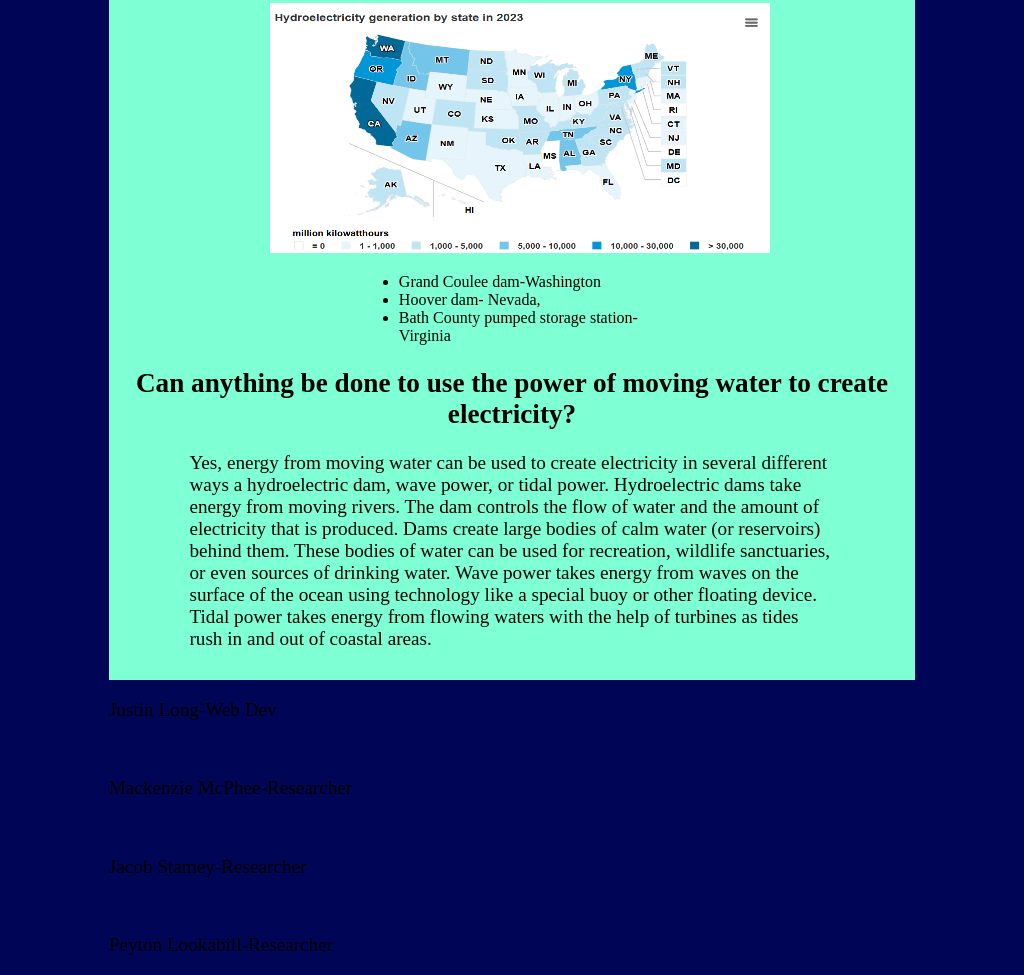
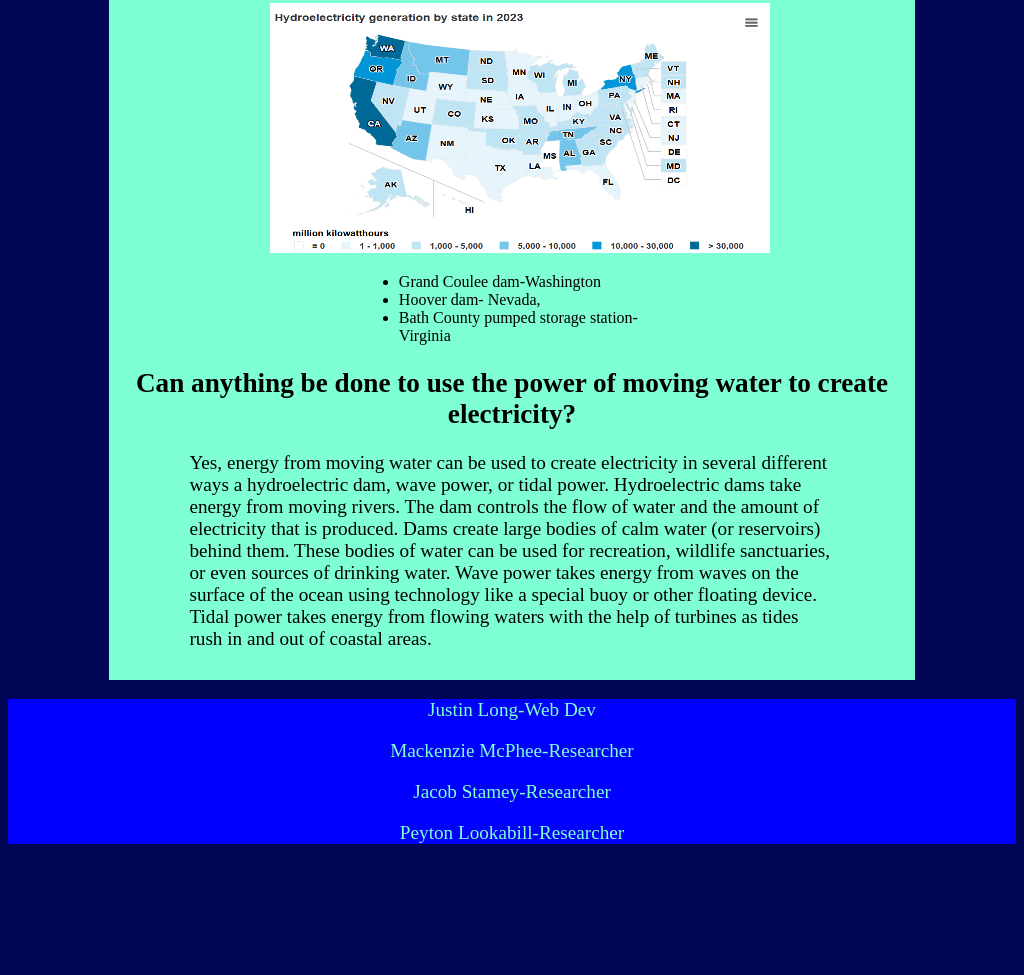
Before and after one commit to JustinTLong16/hydroelectric, a plain HTML site: page index.html in a window 1024 px wide. Shown: the part 946-1921 px from the top of the page. After the commit the page ends 1810 px from the top, so only its background shows below. Drawn offline with Linux system fonts and the light colour scheme.

Commit message:
finished footer!

```diff
--- a/index.html
+++ b/index.html
@@ -83,11 +83,11 @@
         </section>
         </main>
         </div>
-        <footer>
-            <p>Justin Long-Web Dev</p><br>
-            <p>Mackenzie McPhee-Researcher</p><br>
-            <p>Jacob Stamey-Researcher</p><br>
-            <p>Peyton Lookabill-Researcher</p>
-        </footer>
     </body>
+    <footer>
+        <p>Justin Long-Web Dev</p>
+        <p>Mackenzie McPhee-Researcher</p>
+        <p>Jacob Stamey-Researcher</p>
+        <p>Peyton Lookabill-Researcher</p>
+    </footer>
 </html>
--- a/style.css
+++ b/style.css
@@ -110,6 +110,12 @@
             width:560;
             height:315;
         }
+        footer{
+            background-color: blue;
+            margin-top: 0%;
+            text-align: center;
+            color: aquamarine;
+        }
 
         /*Classes*/
         .wrapped{
@@ -119,7 +125,7 @@
             height: 100%;
             width:80%;
             background-color: aquamarine;
-            padding-bottom: 1%;
+            padding-bottom: 1em;
         }
         .center{
             margin-right: 25%;
@@ -241,7 +247,12 @@
             width:460;
             height:215;
         }
-
+        footer{
+            background-color: blue;
+            margin-top: 0%;
+            text-align: center;
+            color: aquamarine;
+        }
         /*Classes*/
         .wrapped{
             margin-top: 0;
@@ -375,6 +386,12 @@
         width:260;
         height:115;
     }
+    footer{
+        background-color: blue;
+        margin-top: 0%;
+        text-align: center;
+        color: aquamarine;
+    }
     /*Classes*/
     .wrapped{
         margin-top: 0;
@@ -389,8 +406,6 @@
         margin-right: 5%;
         margin-left: 5%;
     }
-
     /*ID's*/
     *{box-sizing: border-box;}
-
     }
```
